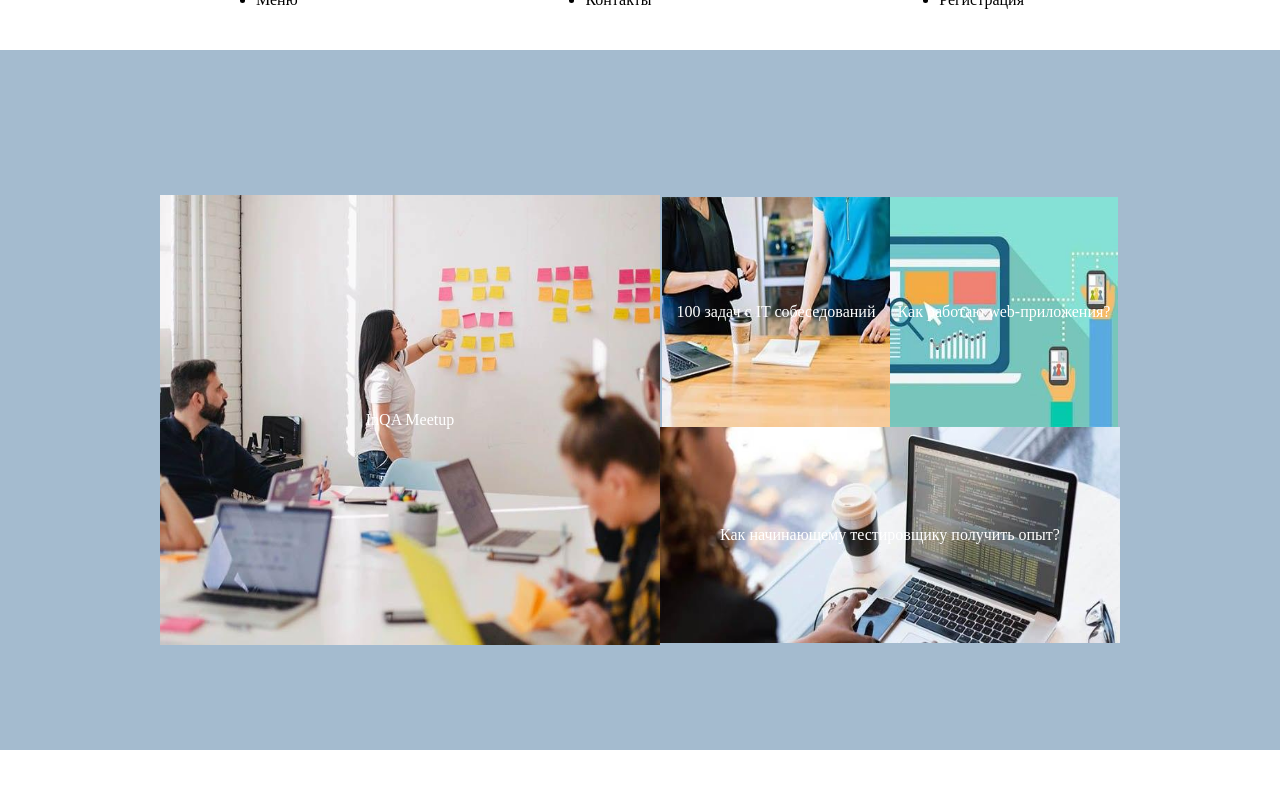
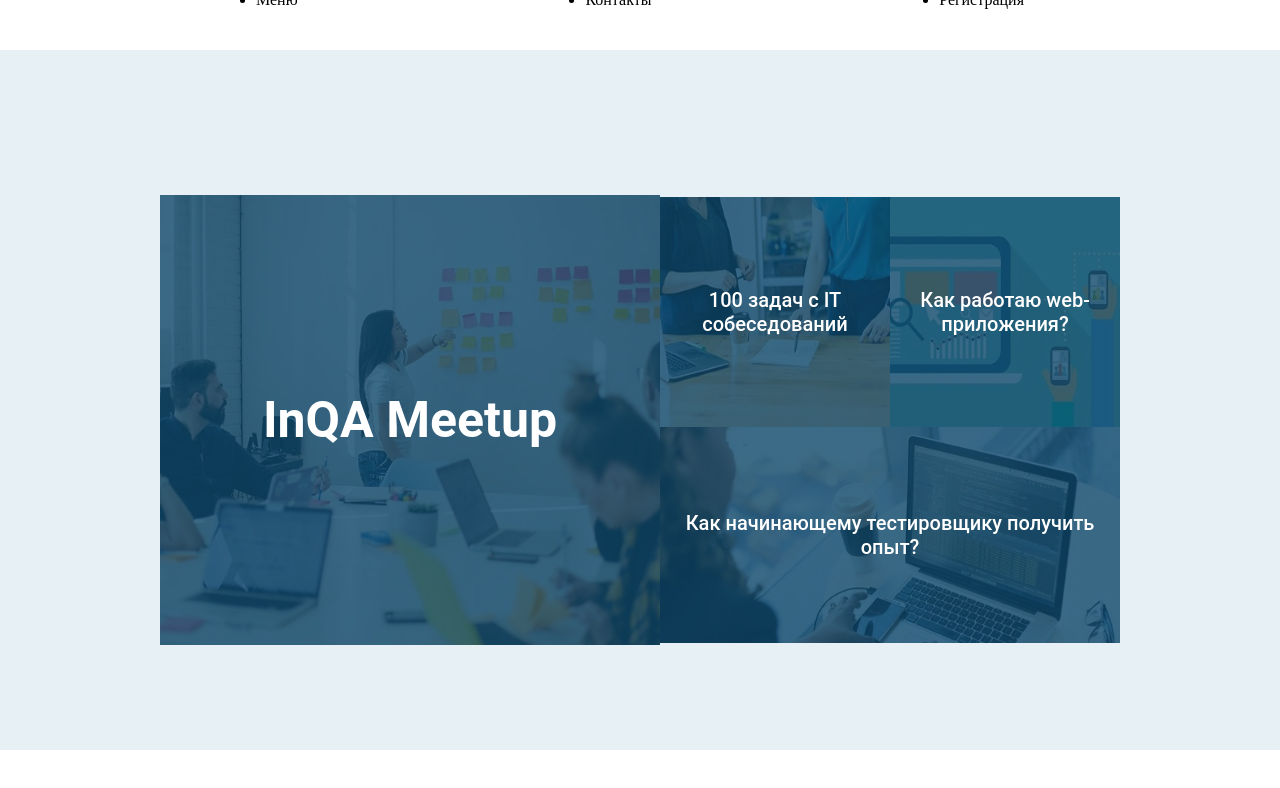
Before and after one commit to olga-sokol/bugs-bunny.by-1, a plain HTML site: page index.html in a window 1280 px wide. Drawn offline with Linux system fonts and the light colour scheme.

Commit message:
buttons added

```diff
--- a/index.html
+++ b/index.html
@@ -1,5 +1,6 @@
 <!DOCTYPE html>
 <html lang="en">
+
 <head>
     <link href="styles/style.css" rel="stylesheet">
     <meta charset="UTF-8">
@@ -7,6 +8,7 @@
     <meta http-equiv="X-UA-Compatible" content="ie=edge">
     <title>Document</title>
 </head>
+
 <body>
     <div id="mainPageBlock">
         <div id="headerBlock">
@@ -18,29 +20,63 @@
                 </ul>
             </header>
         </div>
+
         <div class="mainBlock">
             <main>
                 <div class="imagesMainBlock">
+                    <div class="linkMainBlock">
+                        <a href="">
                             <div class="bigImageMainBlock">
-                <img class="bigImage" src="img/photo1.jpg" >
-                <div class="imageText">InQA Meetup</div>
+                                <img class="bigImage" src="img/photo1.jpg">
+                                <div class="overlay"></div>
+                                <div class="imageText">
+                                    <p class="bigImageText">InQA Meetup</p>
                                 </div>
+                            </div>
+                        </a>
+                    </div>
+
 
                     <div class="threeImageMainBlock">
                         <div class="smallImageMainBlock">
+                            <div class="linkMainBlock">
+                                <a href="">
                                     <div class="apartSmallImage">
                                         <img class="smallImage" src="img/photo2.jpg">
-                        <div class="imageText">100 задач с IT собеседований</div>
+                                        <div class="overlay"></div>
+                                        <div class="imageText">
+                                            <p class="smallImagesText">100 задач с IT собеседований</p>
                                         </div>
+                                    </div>
+                                </a>
+                            </div>
+
+
+                            <div class="linkMainBlock">
+                                <a href="">
                                     <div class="apartSmallImage">
                                         <img class="smallImage" src="img/photo3.jpg">
-                        <div class="imageText">Как работаю web-приложения?</div>
+                                        <div class="overlay"></div>
+                                        <div class="imageText">
+                                            <p class="smallImagesText">Как работаю web-приложения?</p>
+                                        </div>
+                                    </div>
+                                </a>
                             </div>
                         </div>
 
+                        <div class="linkMainBlock">
+                            <a href="">
                                 <div class="halfSizeImageMainBlock">
                                     <img class="halfSizeImage" src="img/photo4.jpg">
-                        <div class="imageText">Как начинающему тестировщику получить опыт?</div>
+                                    <div class="overlay"></div>
+                                    <div class="imageText">
+                                        <p class="smallImagesText">Как начинающему тестировщику получить опыт?</p>
+                                    </div>
+                                </div>
+                            </a>
+                        </div>
+                    </div>
                 </div>
         </div>
     </div>
@@ -49,4 +85,5 @@
 
     </div>
 </body>
+
 </html>
--- a/styles/style.css
+++ b/styles/style.css
@@ -1,25 +1,94 @@
-html, body, div, span, applet, object, iframe,
-h1, h2, h3, h4, h5, h6, p, blockquote, pre,
-a, abbr, acronym, address, big, cite, code,
-del, dfn, em, img, ins, kbd, q, s, samp,
-small, strike, strong, sub, sup, tt, var,
-b, u, i, center,
-dl, dt, dd, ol, ul, li,
-fieldset, form, label, legend,
-table, caption, tbody, tfoot, thead, tr, th, td,
-article, aside, canvas, details, embed,
-figure, figcaption, footer, header, hgroup,
-menu, nav, output, ruby, section, summary,
-time, mark, audio, video {
- margin: 0;
- padding: 0;
- border: 0;
- font-size: 100%;
- font: inherit;
- vertical-align: baseline; }
+html,
+body,
+div,
+span,
+applet,
+object,
+iframe,
+h1,
+h2,
+h3,
+h4,
+h5,
+h6,
+p,
+blockquote,
+pre,
+a,
+abbr,
+acronym,
+address,
+big,
+cite,
+code,
+del,
+dfn,
+em,
+img,
+ins,
+kbd,
+q,
+s,
+samp,
+small,
+strike,
+strong,
+sub,
+sup,
+tt,
+var,
+b,
+u,
+i,
+center,
+dl,
+dt,
+dd,
+ol,
+ul,
+li,
+fieldset,
+form,
+label,
+legend,
+table,
+caption,
+tbody,
+tfoot,
+thead,
+tr,
+th,
+td,
+article,
+aside,
+canvas,
+details,
+embed,
+figure,
+figcaption,
+footer,
+header,
+hgroup,
+menu,
+nav,
+output,
+ruby,
+section,
+summary,
+time,
+mark,
+audio,
+video {
+    margin: 0;
+    padding: 0;
+    border: 0;
+    font-size: 100%;
+    font: inherit;
+    vertical-align: baseline;
+}
 
-.mainBlock      {
-    background-color: rgb(164, 187, 207);
+.mainBlock {
+    background-color: #e6f0f5;
     width: 100%;
     height: 700px;
     display: flex;
@@ -54,7 +123,6 @@ header {
     background-color: white;
     width: 60%;
     height: 20%;
-
 }
 
 .menuBlock {
@@ -75,7 +143,7 @@ main {
 }
 
 .imagesMainBlock {
-    position: relative;
+    /*position: relative;*/
     margin-top: 40px;
     width: 75%;
     display: flex;
@@ -85,13 +153,13 @@ main {
 }
 
 .bigImageMainBlock {
+    position: relative;
+    /*!*/
     display: flex;
     flex-direction: column;
     justify-content: space-around;
     align-items: center;
-
 }
-
 
 .bigImage {
     width: 500px;
@@ -99,7 +167,6 @@ main {
 }
 
 .threeImageMainBlock {
-    position: relative;
     display: flex;
     flex-direction: column;
     justify-content: space-around;
@@ -107,12 +174,12 @@ main {
 }
 
 .smallImageMainBlock {
+    z-index: 1;
     display: flex;
     flex-direction: row;
     justify-content: space-around;
     align-items: center;
 }
-
 
 .apartSmallImage {
     position: relative;
@@ -123,6 +190,7 @@ main {
 }
 
 .halfSizeImageMainBlock {
+    position: relative;
     display: flex;
     flex-direction: row;
     justify-content: space-around;
@@ -130,7 +198,7 @@ main {
 }
 
 .smallImage {
-    width: 228px;
+    width: 230px;
     height: 230px;
 }
 
@@ -148,3 +216,34 @@ main {
     text-align: center;
     color: white;
 }
+
+.bigImageText {
+    font-size: 50px;
+    color: #ffffff;
+    font-family: "Roboto";
+    font-weight: 700;
+}
+
+.smallImagesText {
+    font-size: 20px;
+    color: #ffffff;
+    font-family: "Roboto";
+    font-weight: 500;
+    text-align: center;
+}
+
+.overlay {
+    display: flex;
+    flex-direction: column;
+    justify-content: space-between;
+    align-items: center;
+    width: 100%;
+    height: 100%;
+    z-index: 100%;
+    position: absolute;
+    top: 0;
+    right: 0;
+    left: 0;
+    bottom: 0;
+    background-color: rgba(12, 70, 105, 0.8);
+}
```
Lines whose indentation alone changed are shown as unchanged.
